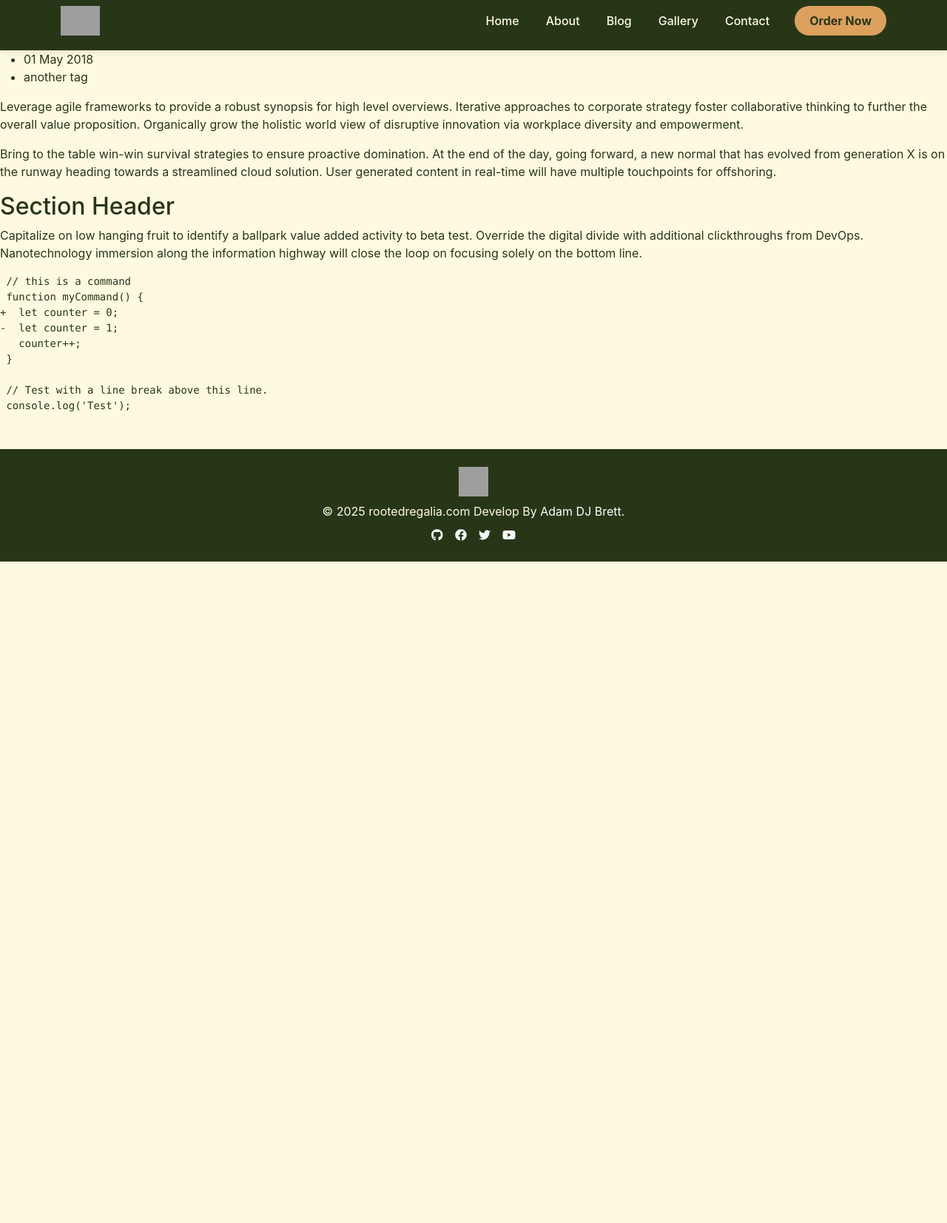
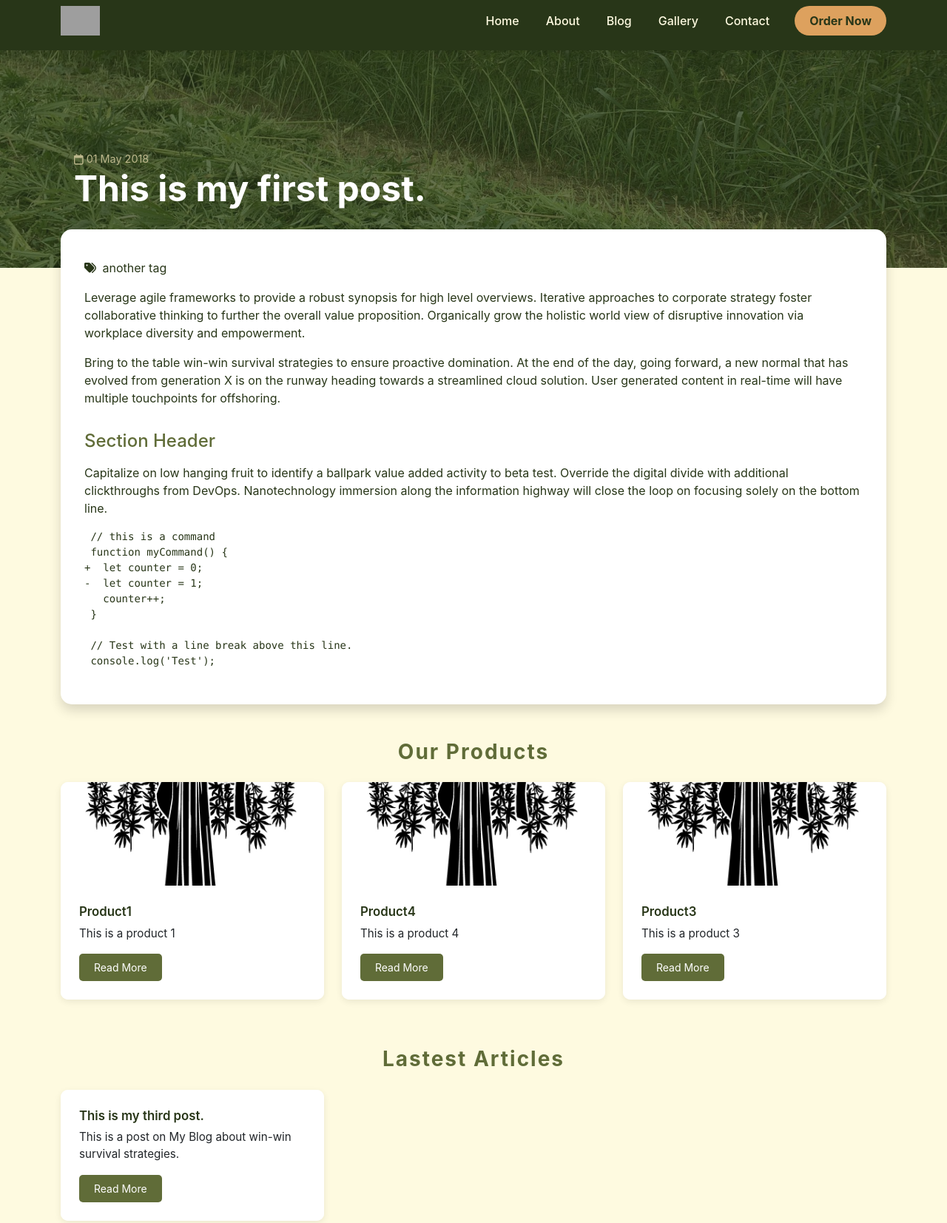
Before and after one commit to adamdjbrett/rootedregalia.com, an Eleventy site: page content/blog/firstpost.md in a window 1280 px wide. Shown: the part 12-1665 px from the top of the page at 74% size. Before the commit the page ends 800 px from the top, so only its background shows below. Built offline with nearby package versions, Linux system fonts and the light colour scheme; Eleventy itself is replaced by a stand-in of ours; code samples lack their colours; files that its build step writes are made by us from their sources; grey boxes are pictures that could not be loaded; what @zachleat/heading-anchors, zod-validation-error would draw is missing.

Commit message:
update post design

```diff
--- a/_includes/partials/blog_home.njk
+++ b/_includes/partials/blog_home.njk
@@ -5,7 +5,7 @@
                 <div class="blog-card">
                     {% if post.data.image %}<img src="{{post.data.image}}" alt="{{post.data.title}}" class="blog-img">{% endif %}
                     <div class="blog-body">
-                        <small class="blog-date">April 2025</small>
+                        <small class="blog-date"><time datetime="{{ post.date | htmlDateString }}">{{ post.date | readableDate("dd LLLL yyyy") }}</time></small>
                         <h5 class="blog-title mt-2">{{post.data.title}}</h5>
                         <p>{{post.data.description}}</p>
                         <a href="{{post.url}}" class="btn btn-card btn-sm text-white">{{metadata.widget.button.blog}}</a>
--- a/_includes/post.njk
+++ b/_includes/post.njk
@@ -1,15 +1,28 @@
 ---
 layout: base.njk
 ---
-<h1>{{ title }}</h1>
+ <section class="blog-hero" style="
+            background: linear-gradient(rgba(40,54,24,0.7), rgba(40,54,24,0.7)), url('{{image or metadata.image}}') center/cover no-repeat;
+            height: 350px;
+            display: flex;
+            align-items: flex-end;
+            color: var(--cream);
+            position: relative;
+">
+        <div class="container blog-hero-content">
+            <span class="blog-meta"><i class="fa-regular fa-calendar"></i> <time datetime="{{ page.date | htmlDateString }}">{{ page.date | readableDate }}</time></span>
+            <h1 class="display-5 fw-bold mb-5"><a href="{{page.url}}" class="text-white">{{title}}</a></h1>
+        </div>
+    </section>
 
-<ul class="post-metadata">
-	<li><time datetime="{{ page.date | htmlDateString }}">{{ page.date | readableDate }}</time></li>
-	{%- for tag in tags | filterTagList %}
+    <div class="container mt-5">
+        <div class="blog-content shadow">
+
+	{% if tags %}<p><i class="fas fa-tags me-1"></i>{%- for tag in tags | filterTagList %}
 	{%- set tagUrl %}/tags/{{ tag | slugify }}/{% endset %}
-	<li><a href="{{ tagUrl }}" class="post-tag">{{ tag }}</a>{%- if not loop.last %}, {% endif %}</li>
-	{%- endfor %}
-</ul>
+	<a href="{{ tagUrl }}" class="post-tag">{{ tag }}</a>{%- if not loop.last %}, {% endif %}
+	{%- endfor %}</p>{% endif %}
+
 
 {{ content | safe }}
 
@@ -17,9 +30,46 @@ layout: base.njk
 {%- set previousPost = collections.posts | getPreviousCollectionItem %}
 {%- set nextPost = collections.posts | getNextCollectionItem %}
 {%- if nextPost or previousPost %}
-<ul class="links-nextprev">
-	{%- if previousPost %}<li class="links-nextprev-prev">← Previous<br> <a href="{{ previousPost.url }}">{{ previousPost.data.title }}</a></li>{% endif %}
-	{%- if nextPost %}<li class="links-nextprev-next">Next →<br><a href="{{ nextPost.url }}">{{ nextPost.data.title }}</a></li>{% endif %}
-</ul>
+<div class="row">
+<div class="col-md-6">	{%- if previousPost %}← Previous<br> <a href="{{ previousPost.url }}">{{ previousPost.data.title }}</a>{% endif %}</div>
+<div class="col-md-6 text-end">	{%- if nextPost %}Next →<br><a href="{{ nextPost.url }}">{{ nextPost.data.title }}</a>{% endif %}</div>
+</div>
 {%- endif %}
 {%- endif %}
+</div>
+</div>
+{% if show_product %}
+        <section class="related-articles my-5 container">
+            <h3 class="section-title">Our Products</h3>
+            <div class="row">{% for post in collections.products | reverse | limit(3) %}
+                <div class="col-md-4">
+                    <div class="card mb-3">
+                        {% if post.data.image %}<a href="{{post.url}}"><img src="{{post.data.image}}" class="card-img-top" alt="{{post.data.title}}"></a>{% endif %}
+                        <div class="card-body">
+                            <h5 class="card-title"><a href="{{post.url}}">{{post.data.title}}</a></h5>
+                            <p class="card-text" style="font-size:0.95rem;">{{post.data.description}}</p>
+                            <a href="{{post.url}}" class="btn btn-card btn-sm text-white">{{metadata.widget.button.blog}}</a>
+                        </div>
+                    </div>
+                </div>{% endfor %}
+            </div>
+        </section>
+{% endif %}
+{% if show_article %}
+        <section class="related-articles my-5 container">
+            <h3 class="section-title">Lastest Articles</h3>
+            <div class="row">{% for post in collections.posts | reverse | limit(3) %}
+                <div class="col-md-4">
+                    <div class="card mb-3">
+                        {% if post.data.image %}<a href="{{post.url}}"><img src="{{post.data.image}}" class="card-img-top" alt="{{post.data.title}}"></a>{% endif %}
+                        <div class="card-body">
+                            <h5 class="card-title"><a href="{{post.url}}">{{post.data.title}}</a></h5>
+                            <p class="card-text" style="font-size:0.95rem;">{{post.data.description}}</p>
+                            <a href="{{post.url}}" class="btn btn-card btn-sm text-white">{{metadata.widget.button.blog}}</a>
+                        </div>
+                    </div>
+                </div>{% endfor %}
+            </div>
+        </section>
+{% endif %}
+    </div>
--- a/content/blog/firstpost.md
+++ b/content/blog/firstpost.md
@@ -3,6 +3,8 @@ title: This is my first post.
 description: This is a post on My Blog about agile frameworks.
 date: 2018-05-01
 tags: another tag
+show_article: true
+show_product: true
 ---
 Leverage agile frameworks to provide a robust synopsis for high level overviews. Iterative approaches to corporate strategy foster collaborative thinking to further the overall value proposition. Organically grow the holistic world view of disruptive innovation via workplace diversity and empowerment.
 
--- a/content/blog/secondpost.md
+++ b/content/blog/secondpost.md
@@ -3,6 +3,8 @@ title: This is my second post with a much longer title.
 description: This is a post on My Blog about leveraging agile frameworks.
 date: 2018-07-04
 tags: number 2
+show_article: true
+show_product: true
 ---
 Leverage agile frameworks to provide a robust synopsis for high level overviews. Iterative approaches to corporate strategy foster collaborative thinking to further the overall value proposition. Organically grow the holistic world view of disruptive innovation via workplace diversity and empowerment.
 
--- a/content/blog/thirdpost.md
+++ b/content/blog/thirdpost.md
@@ -3,6 +3,8 @@ title: This is my third post.
 description: This is a post on My Blog about win-win survival strategies.
 date: 2018-08-24
 tags: ["second tag", "posts with two tags"]
+show_article: true
+show_product: true
 ---
 Leverage agile frameworks to provide a robust synopsis for high level overviews. Iterative approaches to corporate strategy foster collaborative thinking to further the overall value proposition. Organically grow the holistic world view of disruptive innovation via workplace diversity and empowerment.
 
--- a/public/css/index.css
+++ b/public/css/index.css
@@ -224,6 +224,62 @@
             height: 40px;
         }
 
+        .blog-hero-content {
+            padding: 30px;
+            position: relative;
+            z-index: 2;
+        }
+        .blog-meta {
+            color: #bdb88d;
+            font-size: 0.9rem;
+            margin-bottom: 0.5rem;
+        }
+        .blog-content {
+            background: #fff;
+            border-radius: 15px;
+            box-shadow: 0 8px 24px rgba(0,0,0,0.09);
+            padding: 2.5rem 2rem 2rem 2rem;
+            margin-top: -100px;
+            position: relative;
+            z-index: 5;
+        }
+        .blog-content h1 {
+            font-size: 2.3rem;
+            color: var(--dark-brown);
+            margin-bottom: 1rem;
+        }
+        .blog-content h2 {
+            color: var(--primary-green);
+            font-size: 1.5rem;
+            margin-top: 2rem;
+            margin-bottom: 1rem;
+        }
+        .blog-content img {
+            max-width: 100%;
+            border-radius: 12px;
+            margin: 1.5rem 0;
+        }
+        .related-articles .card {
+            border-radius: 10px;
+            box-shadow: 0 3px 10px rgba(0,0,0,0.08);
+            border: none;
+        }
+        .related-articles .card-img-top {
+            height: 140px;
+            object-fit: cover;
+        }
+        .related-articles .card-title {
+            font-size: 1.05rem;
+            color: var(--dark-green);
+            font-weight: 600;
+        }
+        .section-title {
+            color: var(--primary-green);
+            font-weight: bold;
+            margin-bottom: 1.5rem;
+            text-align: center;
+            letter-spacing: 2px;
+        }
 
 .visuall {
 	clip: rect(0 0 0 0);
```
Also changed, not shown: _includes/home.njk (+9 -0 lines), _includes/postslist.njk (+15 -9 lines).
